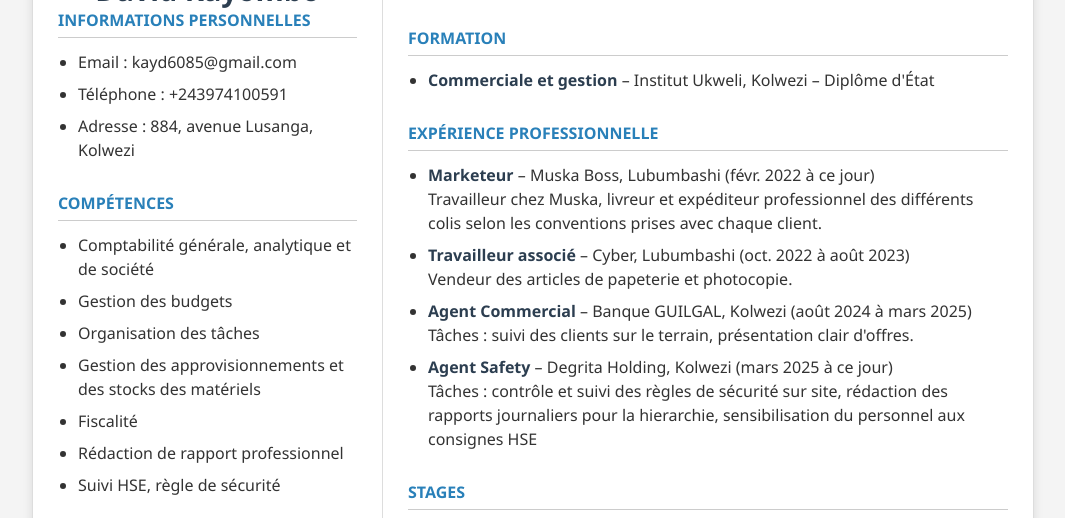
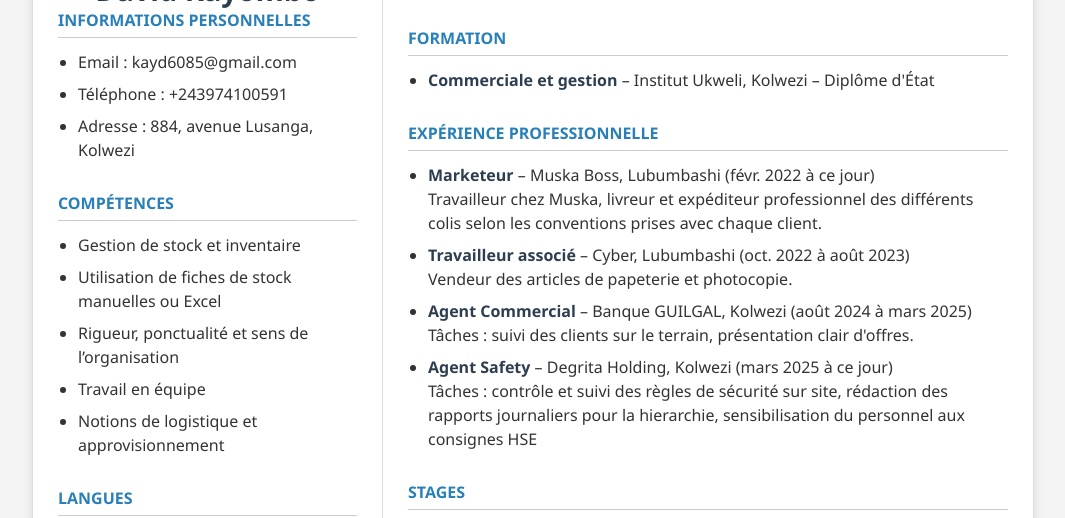
Before and after one commit to Succes719/cv-david, a plain HTML site: page index.html in a window 1280 px wide. Shown: the part 282-800 px from the top of the page, without its empty margins (107-1172 px from the left). Drawn offline with Linux system fonts and the light colour scheme.

Commit message:
Update CV content and structure in index.html

```diff
--- a/index.html
+++ b/index.html
@@ -31,13 +31,12 @@
       <div class="section">
         <div class="section-title">Compétences</div>
         <ul>
-          <li>Comptabilité générale, analytique et de société</li>
-          <li>Gestion des budgets</li>
-          <li>Organisation des tâches</li>
-          <li>Gestion des approvisionnements et des stocks des matériels</li>
-          <li>Fiscalité</li>
-          <li>Rédaction de rapport professionnel</li>
-          <li>Suivi HSE, règle de sécurité</li>
+          <li>Gestion de stock et inventaire</li>
+          <li>Utilisation de fiches de stock manuelles ou Excel</li>
+          <li>Rigueur, ponctualité et sens de l’organisation  </li>
+          <li>Travail en équipe</li>
+          <li>Notions de logistique et approvisionnement</li>
+
         </ul>
       </div>
 
```
